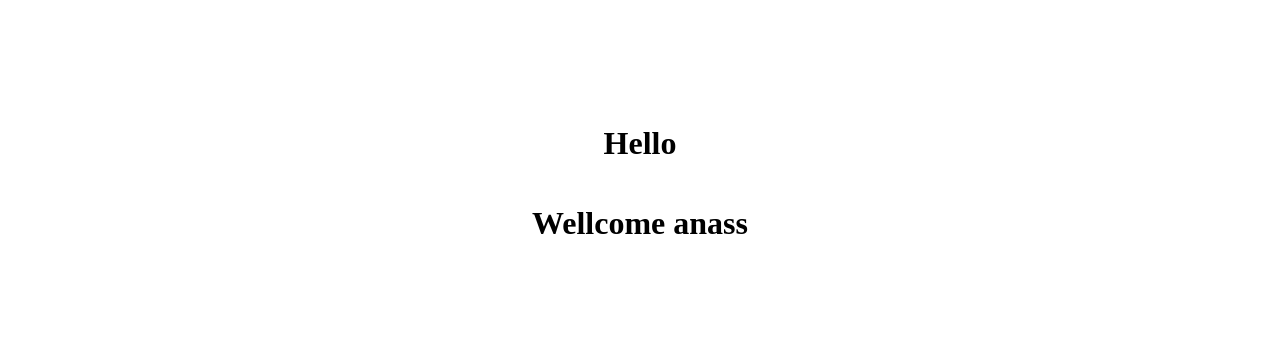
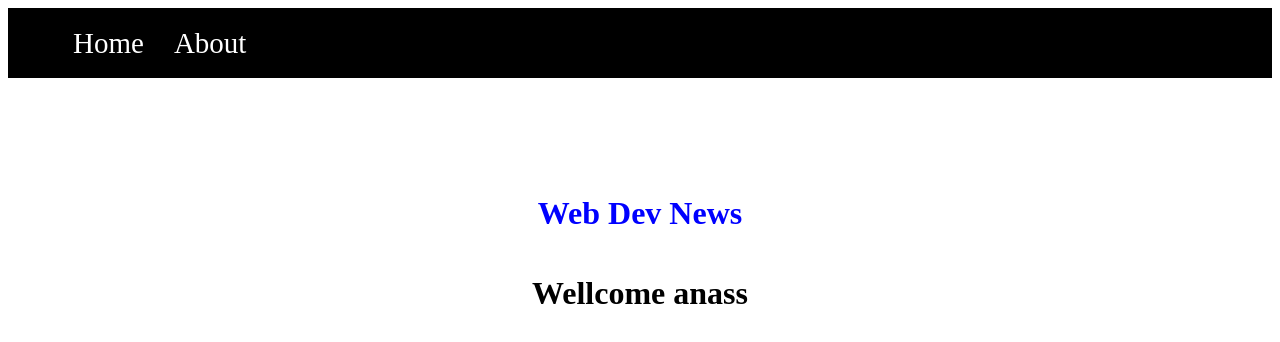
Before and after one commit to anassraissi/next_js_tuto, a Next.js app in the folder next_js/: page / in a window 1280 px wide. Shown: the top 342 px of the page. Built offline with nearby package versions, Linux system fonts and the light colour scheme.

Commit message:
add nav bar,Header components and thier style to the layout component

```diff
--- /dev/null
+++ b/next_js/components/Header.js
@@ -0,0 +1,21 @@
+import headerStyle from '../styles/header.module.css'
+const Header = () => {
+    const x=2;
+  return (
+    <div>
+
+            <h1 className='title'>
+                <span>Web Dev</span> News
+            </h1>
+            <style jsx>
+                {`
+                    .title{
+                            color: ${x>3 ? 'red' : 'blue'}
+                    }
+                `}
+            </style>
+    </div>
+  )
+}
+
+export default Header
--- a/next_js/components/Layout.js
+++ b/next_js/components/Layout.js
@@ -1,14 +1,21 @@
 import styles from '../styles/Layout.module.css'
+import Nav from './nav'
+import Header from './Header'
+
 const Layout = ({children}) => {
   return (
-    <div className={styles.container}>
-    <main className={styles.main}>
-            <h1> Hello </h1>
-            {children}
+      <>
+        <Nav/>
+            <div className={styles.container}>
+            <main className={styles.main}>
+            <Header></Header>
+                    {children}
 
-    </main>
+            </main>
 
-    </div>
+            </div>
+      </>
+
   )
 }
 
--- /dev/null
+++ b/next_js/components/nav.js
@@ -0,0 +1,19 @@
+import Link from "next/link"
+import navStyle from '../styles/nav.module.css'
+const nav = () => {
+  return (
+        <nav className={navStyle.nav}>
+        <ul>
+        <li>
+            <Link href="/">Home</Link>
+        </li>
+        <li>
+            <Link href="/about">About</Link>
+        </li>
+        </ul>
+
+        </nav>
+  )
+}
+
+export default nav
--- a/next_js/pages/_app.js
+++ b/next_js/pages/_app.js
@@ -1,10 +1,13 @@
 import styles from '../styles/Layout.module.css'
 import Layout from '../components/Layout'
+import Nav from '../components/nav'
 
 export default function App({ Component, pageProps }) {
   return (
-    <Layout>
+     <Layout>
       <Component {...pageProps} ></Component>
     </Layout>
+
+
   )
 }
--- /dev/null
+++ b/next_js/styles/header.module.css
@@ -0,0 +1,27 @@
+.title a,
+.title span {
+  color: #0070f3;
+  text-decoration: none;
+}
+
+.title a:hover,
+.title a:focus,
+.title a:active {
+  text-decoration: underline;
+}
+
+.title {
+  margin: 0;
+  line-height: 1.15;
+  font-size: 4rem;
+}
+
+.title,
+.description {
+  text-align: center;
+}
+
+.description {
+  line-height: 1.5;
+  font-size: 1.5rem;
+}
--- /dev/null
+++ b/next_js/styles/nav.module.css
@@ -0,0 +1,22 @@
+.nav {
+    height: 50px;
+    padding: 10px;
+    background: #000;
+    color: #fff;
+    display: flex;
+    align-items: center;
+    justify-content: flex-start;
+  }
+
+  .nav ul {
+    display: flex;
+    justify-content: center;
+    align-items: center;
+    list-style: none;
+  }
+
+  .nav ul li a {
+    margin: 5px 15px;
+    color: #fff;
+    text-decoration: none;
+    font-size: 29px;  }
```
